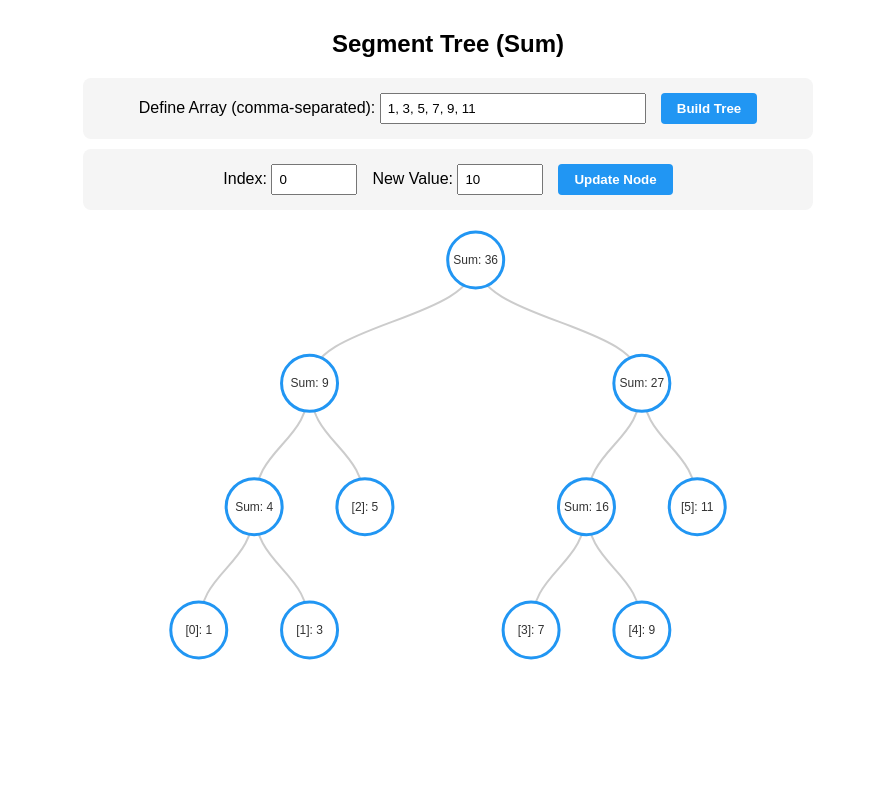
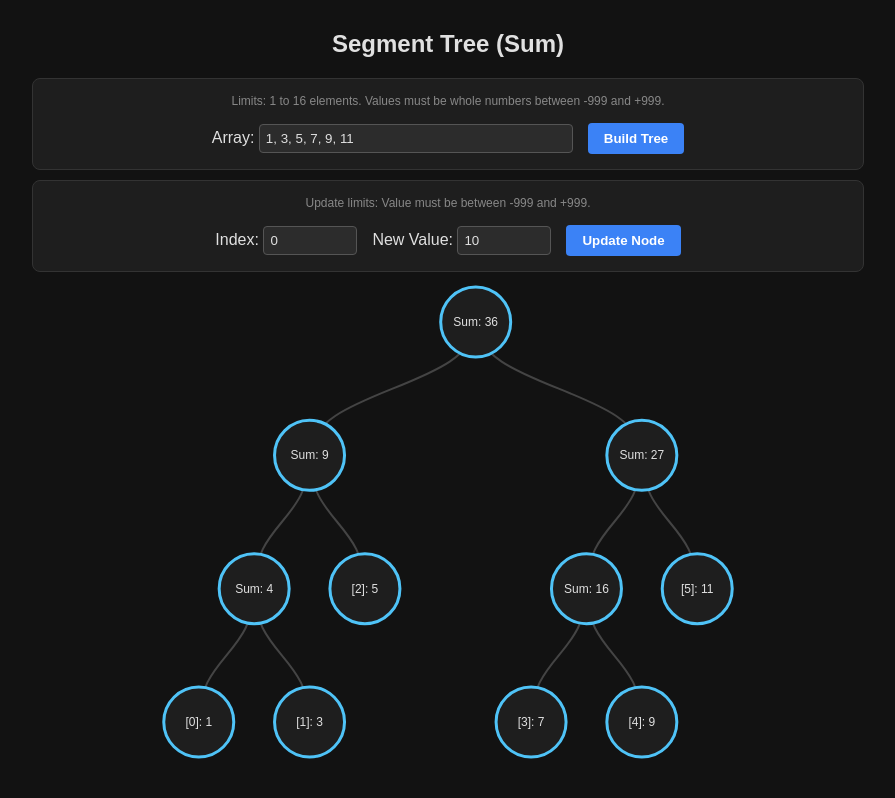
Before and after one commit to TheTechGrid/segment-tree-visualizer-range-sum, a plain HTML site: page index.html in a window 1280 px wide. Both pictures are taken after a click on the button "Build Tree". Shown: the whole page, without its empty margins (192-1087 px from the left). Drawn offline with nearby package versions, Linux system fonts and the light colour scheme.

Commit message:
dark colours and previus node info

```diff
--- a/index.html
+++ b/index.html
@@ -2,28 +2,110 @@
 <html lang="en">
 <head>
   <meta charset="UTF-8">
-  <title>Interactive Segment Tree</title>
+  <title>Interactive Segment Tree - Dark Mode</title>
   <script src="https://d3js.org/d3.v7.min.js"></script>
   <style>
-    body { font-family: sans-serif; text-align: center; margin-top: 30px; }
+    /* Dark Mode Theme */
+    body {
+      font-family: sans-serif;
+      text-align: center;
+      margin-top: 30px;
+      background-color: #121212;
+      color: #e0e0e0;
+    }
 
     /* Layout & Controls */
-    .panel { background: #f5f5f5; border-radius: 8px; padding: 15px; margin: 10px auto; max-width: 700px; display: flex; justify-content: center; gap: 15px; align-items: center; }
-    input[type="text"] { width: 250px; padding: 6px; }
-    input[type="number"] { width: 70px; padding: 6px; }
-    button { padding: 8px 16px; cursor: pointer; background: #2196F3; color: white; border: none; border-radius: 4px; font-weight: bold; }
-    button:hover { background: #1976D2; }
+    .panel {
+      background: #1e1e1e;
+      border: 1px solid #333;
+      border-radius: 8px;
+      padding: 15px;
+      margin: 10px auto;
+      max-width: 800px;
+      display: flex;
+      flex-direction: column; /* Stack vertically for labels */
+      justify-content: center;
+      gap: 10px;
+      align-items: center;
+    }
+
+    .panel-row {
+      display: flex;
+      gap: 15px;
+      align-items: center;
+    }
+
+    .help-text {
+      font-size: 12px;
+      color: #888;
+      margin-bottom: 5px;
+    }
+
+    input[type="text"], input[type="number"] {
+      background: #2c2c2c;
+      color: #e0e0e0;
+      border: 1px solid #555;
+      border-radius: 4px;
+    }
+    input[type="text"] { width: 300px; padding: 6px; }
+    input[type="number"] { width: 80px; padding: 6px; }
+
+    button {
+      padding: 8px 16px;
+      cursor: pointer;
+      background: #3b82f6;
+      color: white;
+      border: none;
+      border-radius: 4px;
+      font-weight: bold;
+      transition: background 0.2s;
+    }
+    button:hover { background: #2563eb; }
 
     /* Error Banner */
-    #error-banner { display: none; background: #ffebee; color: #c62828; padding: 12px; margin: 10px auto; max-width: 700px; border-radius: 4px; border-left: 5px solid #c62828; font-weight: bold; }
+    #error-banner {
+      display: none;
+      background: #3f1014;
+      color: #ff8a8a;
+      padding: 12px;
+      margin: 10px auto;
+      max-width: 800px;
+      border-radius: 4px;
+      border-left: 5px solid #d32f2f;
+      font-weight: bold;
+    }
 
-    /* SVG Tree Styles */
-    .node circle { fill: #fff; stroke-width: 3px; transition: all 0.4s ease; }
-    .node text { font: 12px sans-serif; fill: #333; pointer-events: none; }
-    .link { fill: none; stroke: #ccc; stroke-width: 2px; }
+    /* SVG Tree Styles for Dark Mode */
+    .node circle {
+      fill: #1e1e1e;
+      stroke-width: 3px;
+      transition: all 0.4s ease;
+    }
+
+    .node text.main-text {
+      font: 12px sans-serif;
+      fill: #e0e0e0;
+      pointer-events: none;
+    }
+
+    .node text.prev-text {
+      font: 10px sans-serif;
+      fill: #888888;
+      pointer-events: none;
+    }
+
+    .link {
+      fill: none;
+      stroke: #444;
+      stroke-width: 2px;
+    }
 
     /* Highlight class for changed nodes */
-    .changed circle { stroke: #FF5722 !important; stroke-width: 5px !important; fill: #fff3e0 !important; }
+    .changed circle {
+      stroke: #ffb74d !important;
+      stroke-width: 4px !important;
+      fill: #2d2417 !important;
+    }
   </style>
 </head>
 <body>
@@ -31,10 +113,13 @@
 
   <!-- Setup Panel -->
   <div class="panel">
-    <label>Define Array (comma-separated):
+    <div class="help-text">Limits: 1 to 16 elements. Values must be whole numbers between -999 and +999.</div>
+    <div class="panel-row">
+      <label>Array:
         <input type="text" id="arrInput" value="1, 3, 5, 7, 9, 11" placeholder="e.g. 1, 2, 3">
       </label>
       <button onclick="buildNewTree()">Build Tree</button>
+    </div>
   </div>
 
   <!-- Error Banner -->
@@ -42,18 +127,23 @@
 
   <!-- Update Panel -->
   <div class="panel" id="update-panel">
+    <div class="help-text">Update limits: Value must be between -999 and +999.</div>
+    <div class="panel-row">
       <label>Index: <input type="number" id="idxInput" min="0" value="1"></label>
-    <label>New Value: <input type="number" id="valInput" value="10"></label>
+      <label>New Value: <input type="number" id="valInput" value="10" min="-999" max="999"></label>
       <button onclick="updateValue()">Update Node</button>
+    </div>
   </div>
 
   <div id="tree-container"></div>
 
   <script>
     let arr = [1, 3, 5, 7, 9, 11];
-    let oldArr = null; // Used to track changes for highlighting
+    let oldArr = null;
 
-    // --- 1. Validation & Initialization Flow ---
+    // Helper strict regex for valid whole numbers (allows starting '-')
+    const isValidInteger = (str) => /^-?\d+$/.test(str);
+
     function showError(msg) {
       const banner = document.getElementById("error-banner");
       banner.innerText = msg;
@@ -68,53 +158,70 @@
       hideError();
       const rawText = document.getElementById("arrInput").value;
 
-      // Validation 1: Empty input
-      if (!rawText.trim()) {
-        return showError("Array cannot be empty.");
+      if (!rawText.trim()) return showError("Array cannot be empty.");
+
+      const rawItems = rawText.split(',');
+      const parsedArr = [];
+
+      for (let i = 0; i < rawItems.length; i++) {
+        const s = rawItems[i].trim();
+        if (s === "") continue; // Skip empty spaces between commas
+
+        // Strict validation: Reject trailing symbols like "5=" or "4-"
+        if (!isValidInteger(s)) {
+          return showError(`Invalid input at item "${s}". Please use only whole numbers without extra symbols.`);
         }
 
-      const parsedArr = rawText.split(',').map(s => parseInt(s.trim(), 10));
+        const num = parseInt(s, 10);
 
-      // Validation 2: Invalid numbers
-      if (parsedArr.some(isNaN)) {
-        return showError("Invalid input! Please use only numbers separated by commas.");
+        // Min/Max limit validation
+        if (num < -999 || num > 999) {
+          return showError(`Value ${num} is out of bounds. Must be between -999 and 999.`);
         }
 
-      // Validation 3: Array bounds (prevent massive trees crashing the browser)
+        parsedArr.push(num);
+      }
+
+      // Size limit validation
       if (parsedArr.length < 1 || parsedArr.length > 16) {
         return showError("Array size must be between 1 and 16 elements.");
       }
 
-      // If valid, update state
       arr = parsedArr;
-      oldArr = null; // Reset old array so nothing highlights on initial build
+      oldArr = null;
 
-      // Update max index constraint on the update input
       document.getElementById("idxInput").max = arr.length - 1;
       document.getElementById("idxInput").value = 0;
 
       renderTree();
     }
 
-    // --- 2. Update Flow (with state tracking) ---
     function updateValue() {
       hideError();
-      const idx = parseInt(document.getElementById("idxInput").value, 10);
-      const val = parseInt(document.getElementById("valInput").value, 10);
+      const idxStr = document.getElementById("idxInput").value.trim();
+      const valStr = document.getElementById("valInput").value.trim();
 
-      if (isNaN(idx) || idx < 0 || idx >= arr.length || isNaN(val)) {
-        return showError(`Invalid update! Index must be between 0 and ${arr.length - 1}.`);
+      // Strict regex validation for update fields
+      if (!isValidInteger(idxStr) || !isValidInteger(valStr)) {
+         return showError("Invalid update format! Ensure both index and value are pure numbers.");
       }
 
-      // Save a copy of the current array to compare against during render
+      const idx = parseInt(idxStr, 10);
+      const val = parseInt(valStr, 10);
+
+      if (idx < 0 || idx >= arr.length) {
+        return showError(`Index must be between 0 and ${arr.length - 1}.`);
+      }
+
+      if (val < -999 || val > 999) {
+        return showError("New value must be between -999 and 999.");
+      }
+
       oldArr = [...arr];
-
-      // Update the underlying array
       arr[idx] = val;
       renderTree();
     }
 
-    // --- 3. Tree Data Construction (Determines what changed) ---
     function getSum(array, l, r) {
       let sum = 0;
       for (let i = l; i <= r; i++) sum += array[i];
@@ -124,19 +231,20 @@
     function buildTreeData(l, r) {
       const currentSum = getSum(arr, l, r);
       let isChanged = false;
+      let prevSum = null;
 
-      // Check if this segment's sum differs from the previous state
       if (oldArr && oldArr.length === arr.length) {
         const previousSum = getSum(oldArr, l, r);
-        if (currentSum !== previousSum) isChanged = true;
+        if (currentSum !== previousSum) {
+          isChanged = true;
+          prevSum = previousSum;
+        }
       }
 
-      // Base Case: Leaf node
       if (l === r) {
-        return { name: `[${l}]: ${currentSum}`, changed: isChanged };
+        return { name: `[${l}]: ${currentSum}`, changed: isChanged, prevSum: prevSum };
       }
 
-      // Recursive Case: Internal node
       const mid = Math.floor((l + r) / 2);
       const left = buildTreeData(l, mid);
       const right = buildTreeData(mid + 1, r);
@@ -144,20 +252,19 @@
       return {
         name: `Sum: ${currentSum}`,
         children: [left, right],
-        changed: isChanged
+        changed: isChanged,
+        prevSum: prevSum
       };
     }
 
-    // --- 4. D3 Rendering ---
     function renderTree() {
       d3.select("#tree-container").html("");
       if (arr.length === 0) return;
 
       const treeData = buildTreeData(0, arr.length - 1);
 
-      // Dynamically scale width based on number of nodes (roughly)
       const width = Math.max(800, arr.length * 60);
-      const height = 450;
+      const height = 480;
 
       const svg = d3.select("#tree-container").append("svg")
                     .attr("width", width).attr("height", height)
@@ -167,29 +274,31 @@
       const treeLayout = d3.tree().size([width - 80, height - 80]);
       treeLayout(root);
 
-      // Draw Edges
       svg.selectAll('.link').data(root.links()).enter().append('path')
          .attr('class', 'link')
          .attr('d', d3.linkVertical().x(d => d.x).y(d => d.y));
 
-      // Draw Nodes
       const node = svg.selectAll('.node').data(root.descendants()).enter().append('g')
-          // Apply the 'changed' CSS class if this node was flagged during data construction
           .attr('class', d => d.data.changed ? 'node changed' : 'node')
           .attr('transform', d => `translate(${d.x},${d.y})`);
 
       node.append('circle')
-          .attr('r', 28)
-          // Default stroke color (overridden by .changed class if applicable)
-          .style('stroke', '#2196F3');
+          .attr('r', 35)
+          .style('stroke', '#4fc3f7');
 
       node.append('text')
-          .attr('dy', 4)
+          .attr('class', 'main-text')
+          .attr('dy', d => d.data.changed ? -4 : 4)
           .attr('text-anchor', 'middle')
           .text(d => d.data.name);
+
+      node.filter(d => d.data.changed).append('text')
+          .attr('class', 'prev-text')
+          .attr('dy', 14)
+          .attr('text-anchor', 'middle')
+          .text(d => `(was ${d.data.prevSum})`);
     }
 
-    // Initialize on load
     document.getElementById("idxInput").max = arr.length - 1;
     renderTree();
   </script>
```
Lines whose indentation alone changed are shown as unchanged.
